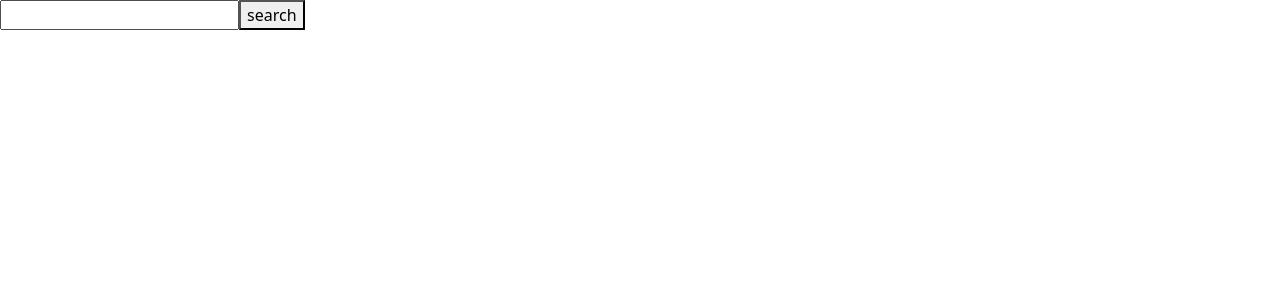
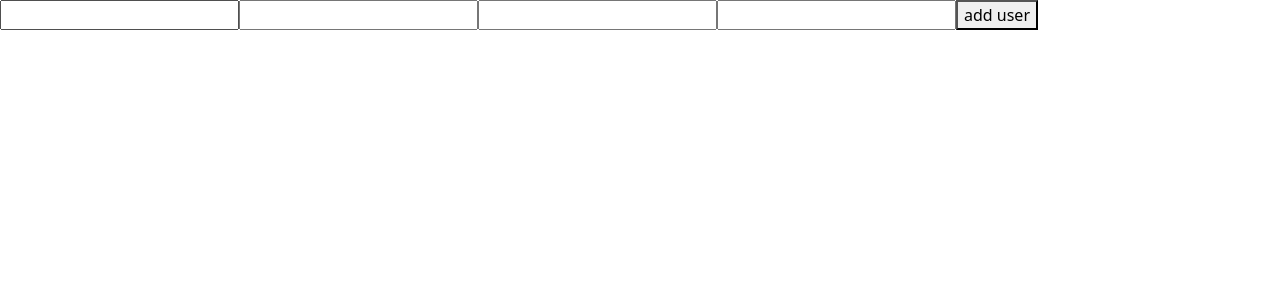
Before and after one commit to shruthi2609/svamreact, a React (Create React App) app: page / in a window 1280 px wide. Shown: the top 300 px of the page. Built offline with nearby package versions, Linux system fonts and the light colour scheme.

Commit message:
post req

```diff
--- a/src/App.js
+++ b/src/App.js
@@ -10,10 +10,11 @@ import APIFetch from "./Components/class compo/APIFetch"
 import APIFetchDidMount from "./Components/class compo/APIFetchDidMount"
 import AxiosFetch from "./Components/class compo/AxiosFetch"
 import NewsApp from "./Components/class compo/NewsApp"
+import PostRequest from "./Components/class compo/PostRequest"
 function App(){
     return(
 <>
-<NewsApp></NewsApp>
+<PostRequest></PostRequest>
 </>
     )
 }
--- a/src/Components/class compo/NewsApp.js
+++ b/src/Components/class compo/NewsApp.js
@@ -5,30 +5,34 @@ class NewsApp extends React.Component{
         super(props)
         this.state={
             news:[],
-            search:""
+            search:"",
+            id:""
         }
     }
     handleChange=(e)=>{
         this.setState({search:e.target.value})
     }
+    handleID=(e)=>{
+        this.setState({id:e.target.value})
+    }
     handleSubmit=(e)=>{
         e.preventDefault()
-        axios.get("https://hn.algolia.com/api/v1/search?query="+this.state.search).then((res)=>this.setState({news:res.data.hits})).catch((err)=>console.log(err))
+      /*  axios.get("http://localhost:3002/userdetails?fname="+this.state.search).then((res)=>this.setState({news:res.data})).catch((err)=>console.log(err))*/
+      axios.get(`http://localhost:3002/userdetails?fname=${this.state.search}&id=${this.state.id}`).then((res)=>this.setState({news:res.data})).catch((err)=>console.log(err))
     }
-
     render(){
         return(
             <div>
             <form>
                 <input type="text" onChange={(e)=>this.handleChange(e)}></input>
+                <input type="text" onChange={(e)=>this.handleID(e)}></input>
                 <button onClick={(e)=>this.handleSubmit(e)}>search</button>
             </form>
             {
                 this.state.news.map((item)=>(
                     <div>
-                        <h2>{item.title}</h2>
-                        <a href={item.url}>Read here</a>
-                        <h3>Author :{item.author}</h3>
+                        <h2>{item.fname}</h2>
+                        <h3>Number :{item.mobile}</h3>
                     </div>
                 ))
             }
--- /dev/null
+++ b/src/Components/class compo/PostRequest.js
@@ -0,0 +1,52 @@
+import React from "react"
+import axios from "axios"
+class PostRequest extends React.Component{
+    constructor(props){
+        super(props)
+        this.state={
+            fname:"",
+            id:"",
+            mobile:"",
+            address:"",
+            message:""
+        }
+    }
+    handleChange=(e)=>{
+        this.setState({fname:e.target.value})
+    }
+    handleID=(e)=>{
+        this.setState({id:e.target.value})
+    }
+    handleAddress=(e)=>{
+        this.setState({address:e.target.value})
+    }
+    handleMobile=(e)=>{
+        this.setState({mobile:e.target.value})
+    }
+    handleSubmit=(e)=>{
+        e.preventDefault()
+      axios.post("http://localhost:3002/userdetails",{
+        "id": this.state.id,
+        "fname":this.state.fname,
+        "mobile":this.state.mobile,
+        "address": this.state.address
+      }).then((res)=>this.setState({message:res.request.statusText})).catch((err)=>console.log(err))
+
+    }
+    render(){
+        return(
+            <div>
+            <form>
+                <input type="text" onChange={(e)=>this.handleChange(e)}></input>
+                <input type="text" onChange={(e)=>this.handleID(e)}></input>
+                <input type="text" onChange={(e)=>this.handleAddress(e)}></input>
+                <input type="text" onChange={(e)=>this.handleMobile(e)}></input>
+                <button onClick={(e)=>this.handleSubmit(e)}> add user</button>
+            </form>
+            <h3>{this.state.message}</h3>
+
+            </div>
+        )
+    }
+}
+export default PostRequest
```
